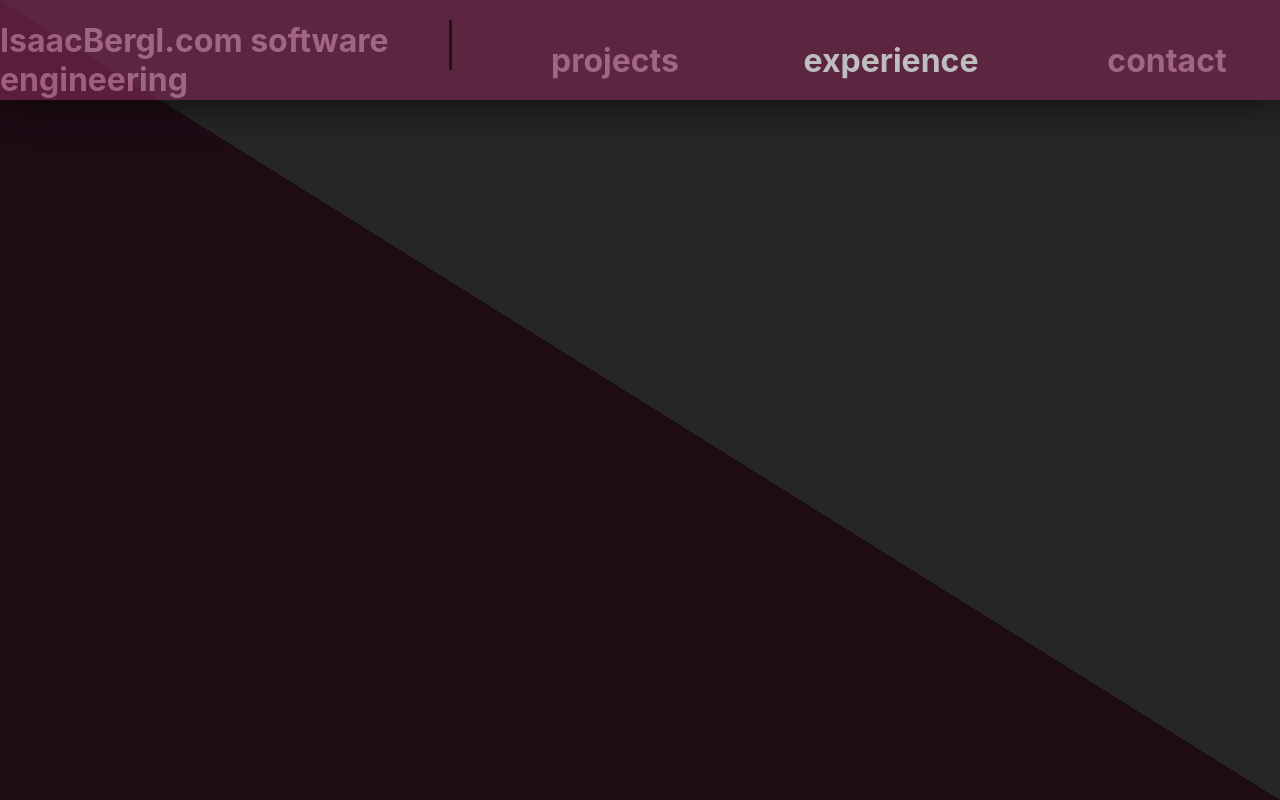
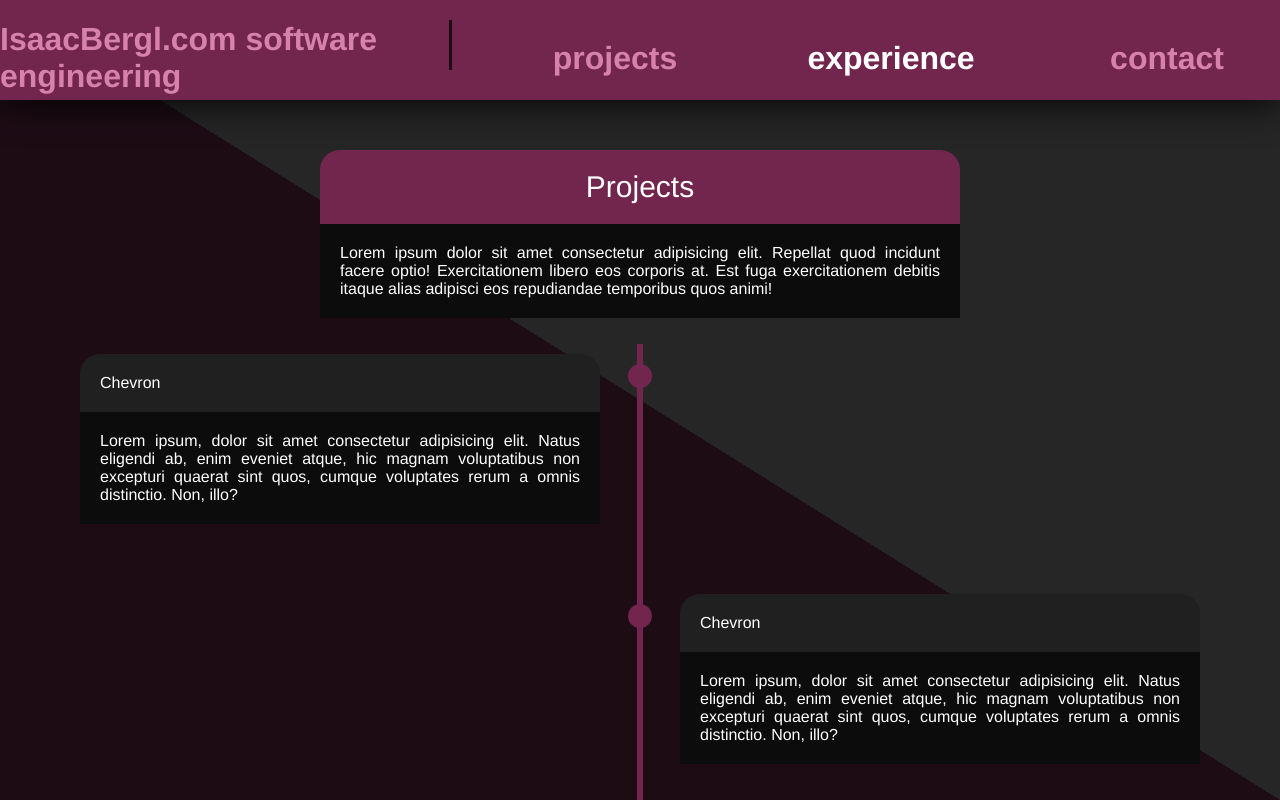
Before and after one commit to itbergl/personal-website-react, a React (Create React App) app: page / in a window 1280 px wide. Both pictures are taken after a click on the element "experience". Built offline with nearby package versions, Linux system fonts and the light colour scheme.

Commit message:
implemented basic timeline

```diff
--- a/src/App.js
+++ b/src/App.js
@@ -6,7 +6,7 @@ const bannerHeight = "100px";
 
 function App() {
   const [page, setPage] = useState("Home");
-
+  // TODO caching
   return (
     <div className="page">
       <Banner
--- a/src/components/Content.js
+++ b/src/components/Content.js
@@ -11,7 +11,7 @@ const Content = ({ bannerHeight, selectedPage }) => {
         return <Home />;
       case "Projects":
         return <Projects />;
-      case "Experince":
+      case "Experience":
         return <Experience />;
       case "Contact":
         return <Contact />;
--- a/src/components/SubPages/Experience.js
+++ b/src/components/SubPages/Experience.js
@@ -1,18 +1,88 @@
-// import Panel from './Panel'
+import Panel from "./Panel";
 
 const Experience = () => {
   return (
-    <div class="timeline">
-      <div class="container left">
-        <div class="content">
-          <h2>2017</h2>
-          <p>Lorem ipsum..</p>
+    <div>
+      <div className="title-panel-container">
+        <Panel
+          titlePanel={true}
+          title={<div className="page-title">Projects</div>}
+          content={
+            <div className="panel-text">
+              Lorem ipsum dolor sit amet consectetur adipisicing elit. Repellat
+              quod incidunt facere optio! Exercitationem libero eos corporis at.
+              Est fuga exercitationem debitis itaque alias adipisci eos
+              repudiandae temporibus quos animi!
+            </div>
+          }
+          bottom={false}
+          // change this
+        ></Panel>
+      </div>
+      <div className="timeline">
+        <div className="timeline-element-container">
+          <div className="ball"></div>
+          <Panel
+            title={<div>Chevron</div>}
+            content={
+              <div>
+                Lorem ipsum, dolor sit amet consectetur adipisicing elit. Natus
+                eligendi ab, enim eveniet atque, hic magnam voluptatibus non
+                excepturi quaerat sint quos, cumque voluptates rerum a omnis
+                distinctio. Non, illo?
+              </div>
+            }
+            bottom={false}
+          />
         </div>
-      </div>
-      <div class="container right">
-        <div class="content">
-          <h2>2016</h2>
-          <p>Lorem ipsum..</p>
+        <div className="timeline-element-container">
+          <div className="ball"></div>
+          <Panel
+            title={<div>Chevron</div>}
+            content={
+              <div>
+                Lorem ipsum, dolor sit amet consectetur adipisicing elit. Natus
+                eligendi ab, enim eveniet atque, hic magnam voluptatibus non
+                excepturi quaerat sint quos, cumque voluptates rerum a omnis
+                distinctio. Non, illo?
+              </div>
+            }
+            bottom={false}
+          />
+        </div>
+        <div className="year-label">
+          <h3>2022</h3>
+        </div>
+        <div />
+        <div className="timeline-element-container">
+          <div className="ball"></div>
+          <Panel
+            title={<div>Chevron</div>}
+            content={
+              <div>
+                Lorem ipsum, dolor sit amet consectetur adipisicing elit. Natus
+                eligendi ab, enim eveniet atque, hic magnam voluptatibus non
+                excepturi quaerat sint quos, cumque voluptates rerum a omnis
+                distinctio. Non, illo?
+              </div>
+            }
+            bottom={false}
+          />
+        </div>
+        <div className="timeline-element-container">
+          <div className="ball"></div>
+          <Panel
+            title={<div>Chevron</div>}
+            content={
+              <div>
+                Lorem ipsum, dolor sit amet consectetur adipisicing elit. Natus
+                eligendi ab, enim eveniet atque, hic magnam voluptatibus non
+                excepturi quaerat sint quos, cumque voluptates rerum a omnis
+                distinctio. Non, illo?
+              </div>
+            }
+            bottom={false}
+          />
         </div>
       </div>
     </div>
--- a/src/index.css
+++ b/src/index.css
@@ -32,7 +32,7 @@ code {
 }
 
 .banner {
-    opacity: 70%;
+    /* opacity: 70%; */
     background-color: var(--col-primary);
     overflow: hidden;
     color: var(--col-banner-text);
@@ -150,6 +150,18 @@ code {
     padding-right: 10vw;
 }
 
+* {
+    box-sizing: border-box;
+}
+
+
+/* Set a background color */
+
+body {
+    background-color: #474e5d;
+    font-family: Helvetica, sans-serif;
+}
+
 
 /* The actual timeline (the vertical ruler) */
 
@@ -157,6 +169,10 @@ code {
     position: relative;
     max-width: 1200px;
     margin: 0 auto;
+    margin-top: 2%;
+    display: flex;
+    flex-direction: column;
+    row-gap: 50px;
 }
 
 
@@ -166,90 +182,61 @@ code {
     content: "";
     position: absolute;
     width: 6px;
-    background-color: white;
+    background-color: var(--col-primary);
     top: 0;
     bottom: 0;
     left: 50%;
     margin-left: -3px;
+    z-index: -1;
 }
 
 
 /* Container around content */
 
-.container {
+.timeline-element-container {
     padding: 10px 40px;
     position: relative;
     background-color: inherit;
     width: 50%;
+    left: 0;
+}
+
+.timeline-element-container:nth-of-type(even) {
+    left: 50%;
+}
+
+.timeline-element-container:nth-of-type(even)>.ball {
+    left: 0;
+    transform: translate(-12px, 0px);
 }
 
 
 /* The circles on the timeline */
 
-.container::after {
-    content: "";
+.ball {
     position: absolute;
-    width: 25px;
-    height: 25px;
-    right: -17px;
-    background-color: white;
-    border: 4px solid #ff9f55;
-    top: 15px;
+    width: 24px;
+    height: 24px;
+    top: 20px;
+    left: calc(50% - 12px);
+    background-color: var(--col-primary);
+    border: 4px solid var(--col-primary);
     border-radius: 50%;
     z-index: 1;
+    left: 100%;
+    transform: translate(-12px, 0px);
 }
 
-
-/* Place the container to the left */
-
-.left {
-    left: 0;
+.year-label {
+    width: 80px;
+    text-align: center;
+    color: var(--col-regular-text);
+    margin: auto;
+    background-color: var(--col-banner-text);
 }
 
-
-/* Place the container to the right */
-
-.right {
-    left: 50%;
-}
-
-
-/* Add arrows to the left container (pointing right) */
-
-.left::before {
-    content: " ";
-    height: 0;
-    position: absolute;
-    top: 22px;
-    width: 0;
-    z-index: 1;
-    right: 30px;
-    border: medium solid white;
-    border-width: 10px 0 10px 10px;
-    border-color: transparent transparent transparent white;
-}
-
-
-/* Add arrows to the right container (pointing left) */
-
-.right::before {
-    content: " ";
-    height: 0;
-    position: absolute;
-    top: 22px;
-    width: 0;
-    z-index: 1;
-    left: 30px;
-    border: medium solid white;
-    border-width: 10px 10px 10px 0;
-    border-color: transparent white transparent transparent;
-}
-
-
-/* Fix the circle for containers on the right side */
-
-.right::after {
-    left: -16px;
+.year-label>h3 {
+    margin: 5px;
 }
 
 
@@ -261,35 +248,3 @@ code {
     position: relative;
     border-radius: 6px;
 }
-
-
-/* Media queries - Responsive timeline on screens less than 600px wide */
-
-@media screen and (max-width: 600px) {
-    /* Place the timelime to the left */
-    .timeline::after {
-        left: 31px;
-    }
-    /* Full-width containers */
-    .container {
-        width: 100%;
-        padding-left: 70px;
-        padding-right: 25px;
-    }
-    /* Make sure that all arrows are pointing leftwards */
-    .container::before {
-        left: 60px;
-        border: medium solid white;
-        border-width: 10px 10px 10px 0;
-        border-color: transparent white transparent transparent;
-    }
-    /* Make sure all circles are at the same spot */
-    .left::after,
-    .right::after {
-        left: 15px;
-    }
-    /* Make all right containers behave like the left ones */
-    .right {
-        left: 0%;
-    }
-}
```
